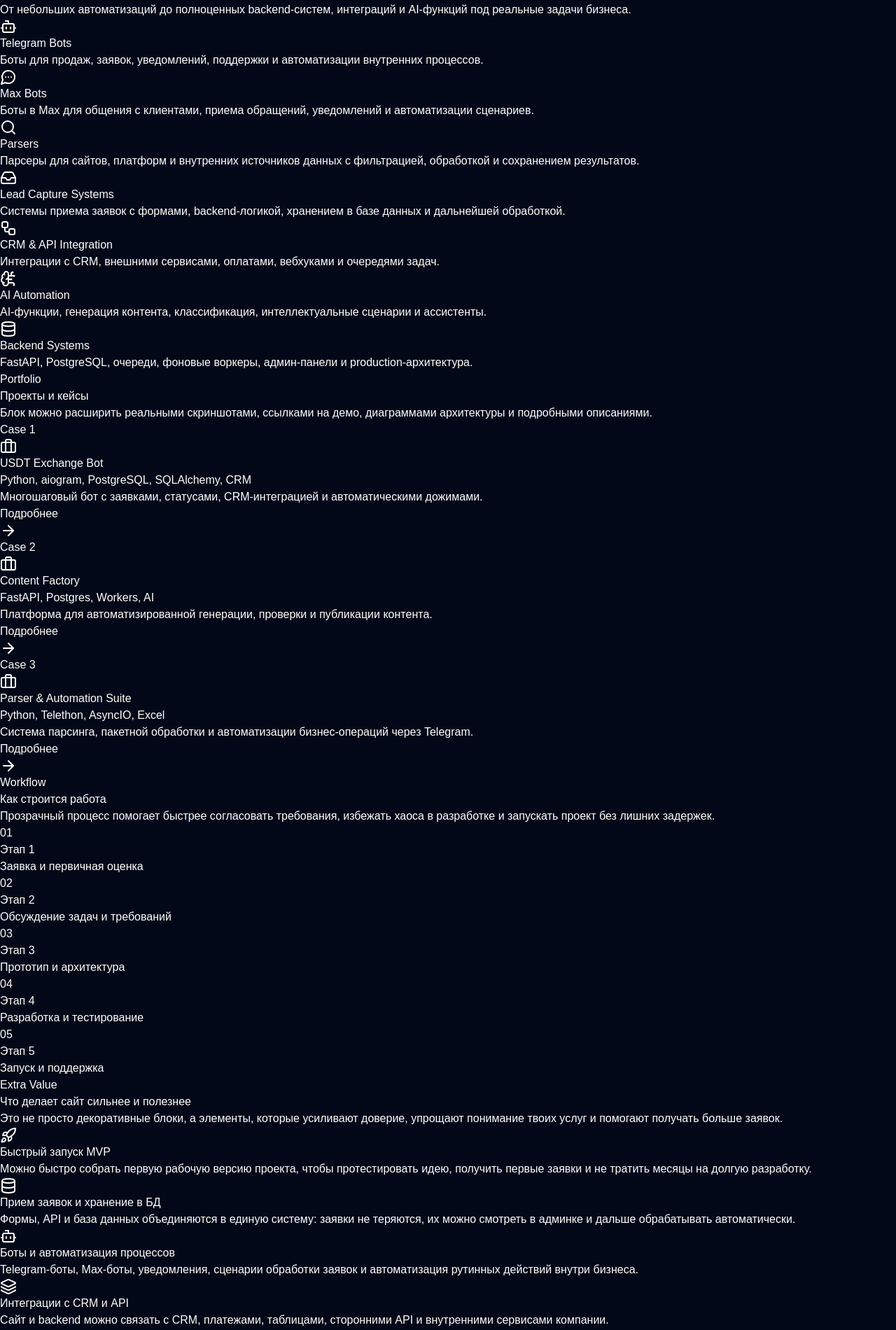
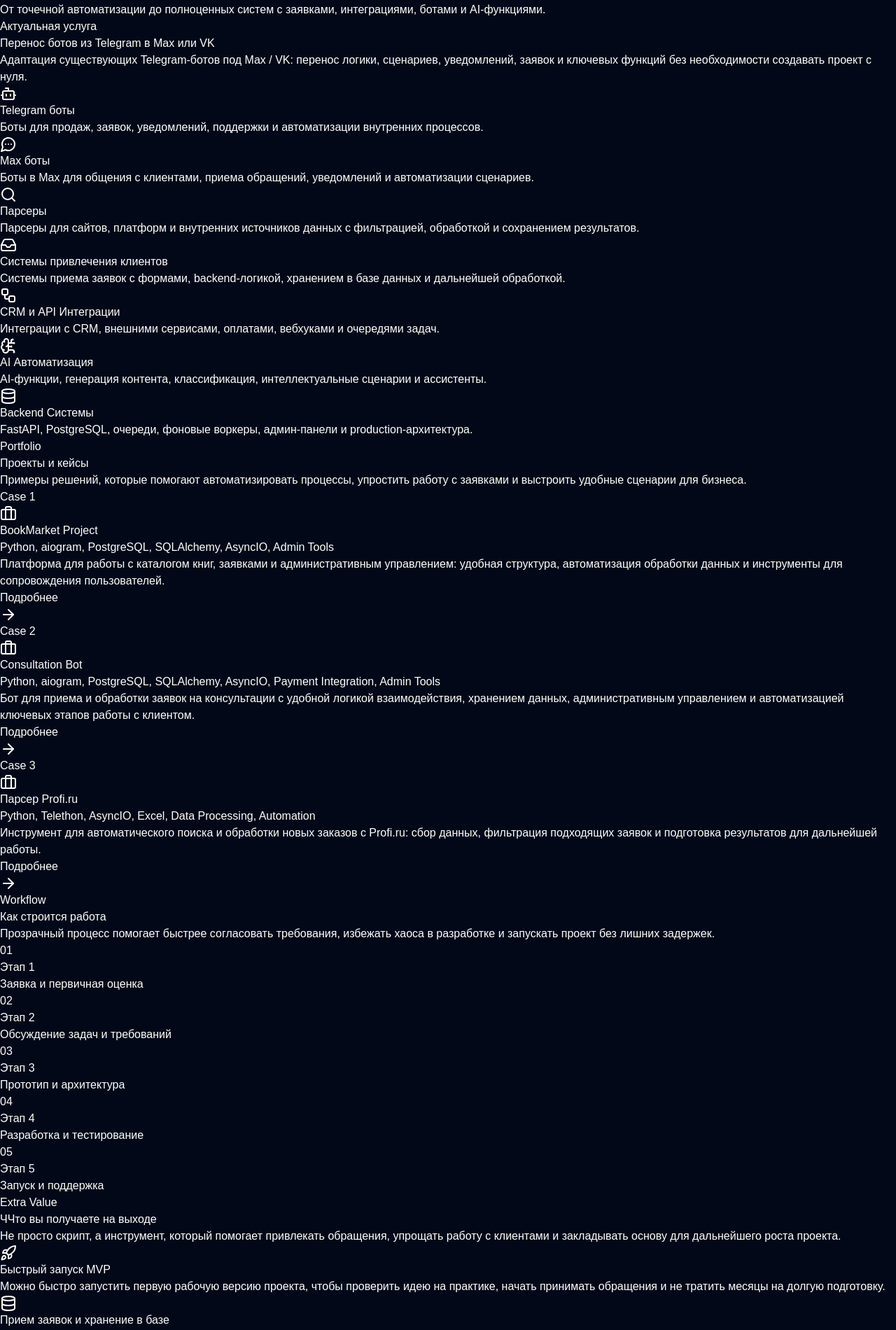
Before and after one commit to Polen452294/Portfolio-Website, a Next.js app in the folder frontend/: page / in a window 1280 px wide. Shown: the part 886-2786 px from the top of the page at 70% size. Built offline with nearby package versions, Linux system fonts and the light colour scheme; no server answers.

Commit message:
Доработка текстов

```diff
--- a/frontend/app/layout.tsx
+++ b/frontend/app/layout.tsx
@@ -2,8 +2,9 @@ import "./globals.css";
 import type { Metadata } from "next";
 
 export const metadata: Metadata = {
-  title: "Automation Portfolio",
-  description: "Портфолио разработчика систем автоматизации",
+  title: "Разработка ботов, автоматизации и AI-решений",
+  description:
+    "Разработка Telegram-ботов, ботов в Max, парсеров, систем приема заявок, CRM-интеграций и AI-автоматизации для бизнеса.",
 };
 
 export default function RootLayout({
--- a/frontend/components/sections/extra-section.tsx
+++ b/frontend/components/sections/extra-section.tsx
@@ -12,32 +12,32 @@ import { SectionTitle } from "@/components/ui/section-title";
 const extraItems = [
   {
     title: "Быстрый запуск MVP",
-    text: "Можно быстро собрать первую рабочую версию проекта, чтобы протестировать идею, получить первые заявки и не тратить месяцы на долгую разработку.",
+    text: "Можно быстро запустить первую рабочую версию проекта, чтобы проверить идею на практике, начать принимать обращения и не тратить месяцы на долгую подготовку.",
     icon: Rocket,
   },
   {
-    title: "Прием заявок и хранение в БД",
-    text: "Формы, API и база данных объединяются в единую систему: заявки не теряются, их можно смотреть в админке и дальше обрабатывать автоматически.",
+    title: "Прием заявок и хранение в базе",
+    text: "Все обращения из формы сохраняются в системе: заявки не теряются, их удобно обрабатывать, сортировать и использовать для дальнейшей работы с клиентами.",
     icon: Database,
   },
   {
     title: "Боты и автоматизация процессов",
-    text: "Telegram-боты, Max-боты, уведомления, сценарии обработки заявок и автоматизация рутинных действий внутри бизнеса.",
+    text: "Проект можно дополнить ботами, уведомлениями и автоматическими сценариями, чтобы сократить ручную работу и ускорить обработку заявок.",
     icon: Bot,
   },
   {
     title: "Интеграции с CRM и API",
-    text: "Сайт и backend можно связать с CRM, платежами, таблицами, сторонними API и внутренними сервисами компании.",
+    text: "Проект можно связать с CRM, платежами, таблицами, внутренними сервисами и внешними API, чтобы данные передавались автоматически и без лишних действий вручную.",
     icon: Layers3,
   },
   {
     title: "Аналитика и управляемость",
-    text: "Можно добавить метрики, статусные блоки, админ-панель и аналитику, чтобы сайт был не только красивым, но и полезным как инструмент продаж.",
+    text: "Можно подключить аналитику, статусы заявок и административные инструменты, чтобы контролировать обращения, видеть эффективность системы и принимать решения на основе данных.",
     icon: BarChart3,
   },
   {
     title: "Презентация кейсов и доверие",
-    text: "Сильные кейсы, понятная структура и демонстрация реальных сценариев делают сайт более убедительным для клиента и повышают конверсию.",
+    text: "Понятная структура, аккуратная подача услуг и реальные кейсы помогают быстрее сформировать доверие и повышают вероятность того, что ваш посетитель оставит заявку.",
     icon: FileText,
   },
 ];
@@ -47,8 +47,8 @@ export function ExtraSection() {
     <section className="mx-auto max-w-7xl px-6 py-24 lg:px-8">
       <SectionTitle
         eyebrow="Extra Value"
-        title="Что делает сайт сильнее и полезнее"
-        text="Это не просто декоративные блоки, а элементы, которые усиливают доверие, упрощают понимание твоих услуг и помогают получать больше заявок."
+        title="ЧЧто вы получаете на выходе"
+        text="Не просто скрипт, а инструмент, который помогает привлекать обращения, упрощать работу с клиентами и закладывать основу для дальнейшего роста проекта."
       />
 
       <div className="grid gap-6 md:grid-cols-2 xl:grid-cols-3">
--- a/frontend/components/sections/portfolio-section.tsx
+++ b/frontend/components/sections/portfolio-section.tsx
@@ -9,8 +9,9 @@ export function PortfolioSection() {
       <SectionTitle
         eyebrow="Portfolio"
         title="Проекты и кейсы"
-        text="Блок можно расширить реальными скриншотами, ссылками на демо, диаграммами архитектуры и подробными описаниями."
+        text="Примеры решений, которые помогают автоматизировать процессы, упростить работу с заявками и выстроить удобные сценарии для бизнеса."
       />
+
       <div className="grid gap-6 lg:grid-cols-3">
         {portfolio.map((item, index) => (
           <Card key={item.title} className="flex h-full flex-col">
@@ -20,12 +21,19 @@ export function PortfolioSection() {
               </div>
               <Briefcase className="h-5 w-5 text-emerald-300" />
             </div>
+
             <h3 className="text-xl font-semibold text-white">{item.title}</h3>
             <p className="mt-2 text-sm text-emerald-300">{item.stack}</p>
             <p className="mt-4 flex-1 text-sm leading-7 text-slate-300">{item.text}</p>
-            <button className="mt-6 inline-flex w-fit items-center gap-2 rounded-2xl border border-white/10 bg-white/[0.04] px-4 py-2 text-sm text-white transition hover:border-emerald-300/30 hover:bg-white/[0.08] active:scale-95">
+
+            <a
+              href={item.githubUrl}
+              target="_blank"
+              rel="noreferrer"
+              className="mt-6 inline-flex w-fit items-center gap-2 rounded-2xl border border-white/10 bg-white/[0.04] px-4 py-2 text-sm text-white transition hover:border-emerald-300/30 hover:bg-white/[0.08] active:scale-95"
+            >
               Подробнее <ArrowRight className="h-4 w-4" />
-            </button>
+            </a>
           </Card>
         ))}
       </div>
--- a/frontend/components/sections/request-section.tsx
+++ b/frontend/components/sections/request-section.tsx
@@ -47,21 +47,22 @@ export function RequestSection() {
             <FileText className="h-5 w-5" />
           </div>
 
-          <h3 className="text-2xl font-semibold text-white">Создать заказ</h3>
+          <h3 className="text-2xl font-semibold text-white">Оставить заявку</h3>
 
         <p className="mt-3 text-sm leading-7 text-slate-300">
-            Форма связана с backend и отправляет заявку в PostgreSQL через FastAPI.
+          Заполните короткую форму, чтобы описать задачу. После отправки можно быстро
+          перейти к обсуждению деталей, сроков и подходящего формата работы.
         </p>
 
         <div className="mt-6 space-y-4 text-sm text-slate-300">
           <div className="rounded-2xl border border-white/10 bg-white/[0.04] p-4">
-              Frontend: Next.js / React form
+            Короткое описание задачи
           </div>
           <div className="rounded-2xl border border-white/10 bg-white/[0.04] p-4">
-              API: FastAPI endpoint /requests
+            Контакты для связи
           </div>
           <div className="rounded-2xl border border-white/10 bg-white/[0.04] p-4">
-              Database: PostgreSQL + SQLAlchemy
+            Удобный старт обсуждения проекта
           </div>
         </div>
         </Card>
@@ -144,7 +145,7 @@ export function RequestSection() {
               {successMessage && <p className="text-emerald-300">{successMessage}</p>}
               {errorMessage && <p className="text-rose-300">{errorMessage}</p>}
               {!successMessage && !errorMessage && (
-                <p>После отправки заявка будет сохранена в базу данных.</p>
+                <p>После отправки можно перейти к обсуждению задачи, сроков и следующего шага.</p>
               )}
             </div>
 
--- a/frontend/components/sections/services-section.tsx
+++ b/frontend/components/sections/services-section.tsx
@@ -7,17 +7,39 @@ export function ServicesSection() {
     <section id="services" className="mx-auto max-w-7xl px-6 py-24 lg:px-8">
       <SectionTitle
         eyebrow="Services"
-        title="Что я могу реализовать"
-        text="От небольших автоматизаций до полноценных backend-систем, интеграций и AI-функций под реальные задачи бизнеса."
+        title="Решения под реальные бизнес-задачи"
+        text="От точечной автоматизации до полноценных систем с заявками, интеграциями, ботами и AI-функциями."
       />
+
       <div className="grid gap-6 md:grid-cols-2 xl:grid-cols-4">
-        {services.map((service) => {
+        {services.map((service, index) => {
           const Icon = service.icon;
+          const isFeatured = index === 0;
+
           return (
-            <Card key={service.title}>
-              <div className="mb-4 inline-flex rounded-2xl border border-emerald-400/20 bg-emerald-400/10 p-3 text-emerald-300">
-                <Icon className="h-5 w-5" />
-              </div>
+            <Card
+              key={service.title}
+              className={`relative overflow-hidden ${
+                isFeatured
+                  ? "border-emerald-400/40 bg-emerald-400/[0.05] shadow-[0_0_0_1px_rgba(52,211,153,0.10),0_0_32px_rgba(16,185,129,0.10)]"
+                  : ""
+              }`}
+            >
+              {isFeatured && (
+                <>
+                  <div className="pointer-events-none absolute inset-0 bg-[radial-gradient(circle_at_top_left,rgba(16,185,129,0.14),transparent_45%)]" />
+                  <div className="mb-5 inline-flex items-center rounded-full border border-emerald-300/20 bg-emerald-300/10 px-3 py-1 text-xs font-medium text-emerald-200">
+                    Актуальная услуга
+                  </div>
+                </>
+              )}
+
+              {!isFeatured && (
+                <div className="mb-4 inline-flex rounded-2xl border border-emerald-400/20 bg-emerald-400/10 p-3 text-emerald-300">
+                  <Icon className="h-5 w-5" />
+                </div>
+              )}
+
               <h3 className="text-lg font-semibold text-white">{service.title}</h3>
               <p className="mt-3 text-sm leading-7 text-slate-300">{service.text}</p>
             </Card>
--- a/frontend/components/sections/tech-section.tsx
+++ b/frontend/components/sections/tech-section.tsx
@@ -1,6 +1,13 @@
 import { CheckCircle2, Database } from "lucide-react";
 import { techStack } from "@/data/site-data";
 import { Card } from "@/components/ui/card";
+
+const benefits = [
+  "Помогает быстро понять услуги, формат работы и возможности проекта.",
+  "Упрощает путь от первого посещения до отправки заявки.",
+  "Формирует доверие за счет понятной структуры, кейсов и аккуратной подачи.",
+  "Может расти вместе с задачами бизнеса: от лендинга до системы с CRM, аналитикой и автоматизацией.",
+];
 
 export function TechSection() {
   return (
@@ -10,10 +17,15 @@ export function TechSection() {
           <div className="mb-4 inline-flex rounded-2xl border border-emerald-400/20 bg-emerald-400/10 p-3 text-emerald-300">
             <Database className="h-5 w-5" />
           </div>
-          <h3 className="text-2xl font-semibold text-white">Tech Stack</h3>
+
+          <h3 className="text-2xl font-semibold text-white">
+            Технологии подбираются под задачи проекта
+          </h3>
+
           <p className="mt-3 text-sm leading-7 text-slate-300">
-            Стек можно адаптировать под любой проект, но для такого сайта и backend-части хорошо подойдет современная связка с акцентом на скорость, масштабируемость и удобную поддержку.
+            Для каждого проекта подбирается подходящий набор технологий с учетом целей, нагрузки, удобства поддержки и возможностей для дальнейшего развития.
           </p>
+
           <div className="mt-6 flex flex-wrap gap-3">
             {techStack.map((item) => (
               <span
@@ -27,14 +39,12 @@ export function TechSection() {
         </Card>
 
         <Card className="relative overflow-hidden">
-          <h3 className="text-2xl font-semibold text-white">Почему такой сайт будет сильным</h3>
+          <h3 className="text-2xl font-semibold text-white">
+            Почему такой сервис работает на результат
+          </h3>
+
           <ul className="mt-6 space-y-4 text-sm leading-7 text-slate-300">
-            {[
-              "Показывает тебя не просто как исполнителя, а как разработчика системного уровня.",
-              "Сразу собирает заявки через форму и сохраняет их в базу данных.",
-              "Даёт клиенту понятную картину услуг, кейсов и процесса работы.",
-              "Легко расширяется до полноценной CRM-воронки, админки и аналитики.",
-            ].map((point) => (
+            {benefits.map((point) => (
               <li key={point} className="flex items-start gap-3">
                 <CheckCircle2 className="mt-1 h-4 w-4 shrink-0 text-emerald-300" />
                 <span>{point}</span>
--- a/frontend/data/site-data.ts
+++ b/frontend/data/site-data.ts
@@ -6,61 +6,70 @@ import {
   Search,
   MessageCircleMore,
   Inbox,
+  Repeat,
 } from "lucide-react";
 
 export const services = [
   {
+    title: "Перенос ботов из Telegram в Max или VK",
+    text: "Адаптация существующих Telegram-ботов под Max / VK: перенос логики, сценариев, уведомлений, заявок и ключевых функций без необходимости создавать проект с нуля.",
+    icon: Repeat,
+  },
+  {
     icon: Bot,
-    title: "Telegram Bots",
+    title: "Telegram боты",
     text: "Боты для продаж, заявок, уведомлений, поддержки и автоматизации внутренних процессов.",
   },
   {
     icon: MessageCircleMore,
-    title: "Max Bots",
+    title: "Max боты",
     text: "Боты в Max для общения с клиентами, приема обращений, уведомлений и автоматизации сценариев.",
   },
   {
     icon: Search,
-    title: "Parsers",
+    title: "Парсеры",
     text: "Парсеры для сайтов, платформ и внутренних источников данных с фильтрацией, обработкой и сохранением результатов.",
   },
   {
     icon: Inbox,
-    title: "Lead Capture Systems",
+    title: "Системы привлечения клиентов",
     text: "Системы приема заявок с формами, backend-логикой, хранением в базе данных и дальнейшей обработкой.",
   },
   {
     icon: Workflow,
-    title: "CRM & API Integration",
+    title: "CRM и API Интеграции",
     text: "Интеграции с CRM, внешними сервисами, оплатами, вебхуками и очередями задач.",
   },
   {
     icon: BrainCircuit,
-    title: "AI Automation",
+    title: "AI Автоматизация",
     text: "AI-функции, генерация контента, классификация, интеллектуальные сценарии и ассистенты.",
   },
   {
     icon: Database,
-    title: "Backend Systems",
+    title: "Backend Системы",
     text: "FastAPI, PostgreSQL, очереди, фоновые воркеры, админ-панели и production-архитектура.",
   },
 ];
 
 export const portfolio = [
   {
-    title: "USDT Exchange Bot",
-    stack: "Python, aiogram, PostgreSQL, SQLAlchemy, CRM",
-    text: "Многошаговый бот с заявками, статусами, CRM-интеграцией и автоматическими дожимами.",
+    title: "BookMarket Project",
+    stack: "Python, aiogram, PostgreSQL, SQLAlchemy, AsyncIO, Admin Tools",
+    text: "Платформа для работы с каталогом книг, заявками и административным управлением: удобная структура, автоматизация обработки данных и инструменты для сопровождения пользователей.",
+    githubUrl: "https://github.com/Polen452294/BookMarket_Bot_Project",
   },
   {
-    title: "Content Factory",
-    stack: "FastAPI, Postgres, Workers, AI",
-    text: "Платформа для автоматизированной генерации, проверки и публикации контента.",
+    title: "Consultation Bot",
+    stack: "Python, aiogram, PostgreSQL, SQLAlchemy, AsyncIO, Payment Integration, Admin Tools",
+    text: "Бот для приема и обработки заявок на консультации с удобной логикой взаимодействия, хранением данных, административным управлением и автоматизацией ключевых этапов работы с клиентом.",
+    githubUrl: "https://github.com/Polen452294/Consultation_bot",
   },
   {
-    title: "Parser & Automation Suite",
-    stack: "Python, Telethon, AsyncIO, Excel",
-    text: "Система парсинга, пакетной обработки и автоматизации бизнес-операций через Telegram.",
+    title: "Парсер Profi.ru",
+    stack: "Python, Telethon, AsyncIO, Excel, Data Processing, Automation",
+    text: "Инструмент для автоматического поиска и обработки новых заказов с Profi.ru: сбор данных, фильтрация подходящих заявок и подготовка результатов для дальнейшей работы.",
+    githubUrl: "https://github.com/Polen452294/Profi.ru_Parser_Bot",
   },
 ];
 
@@ -82,6 +91,7 @@ export const techStack = [
   "Tailwind",
   "Framer Motion",
   "Telegram API",
+  "Max API",
   "VK API",
   "CRM API",
   "OpenAI / Anthropic",
```
Also changed, not shown: frontend/components/sections/contact-section.tsx (+21 -17 lines), 1 other file (tests, documents, lock files or other folders). Lines whose indentation alone changed are shown as unchanged.
